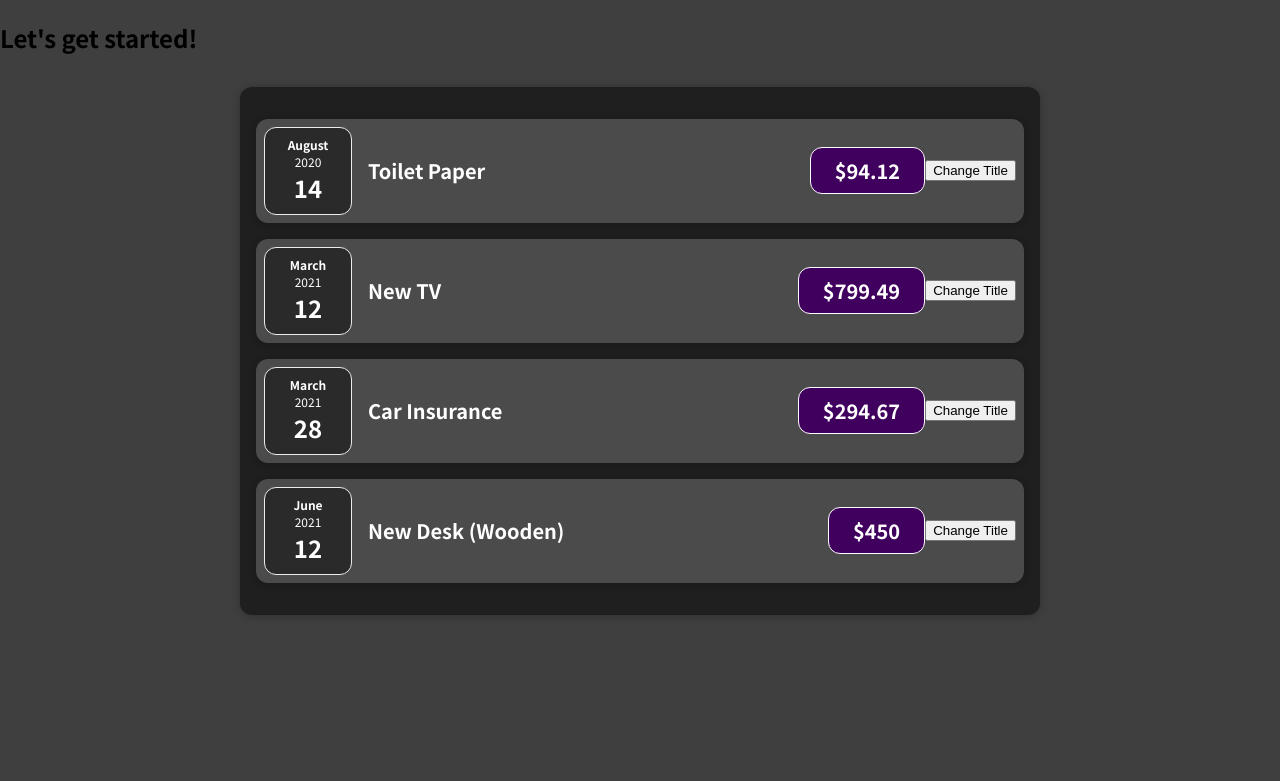
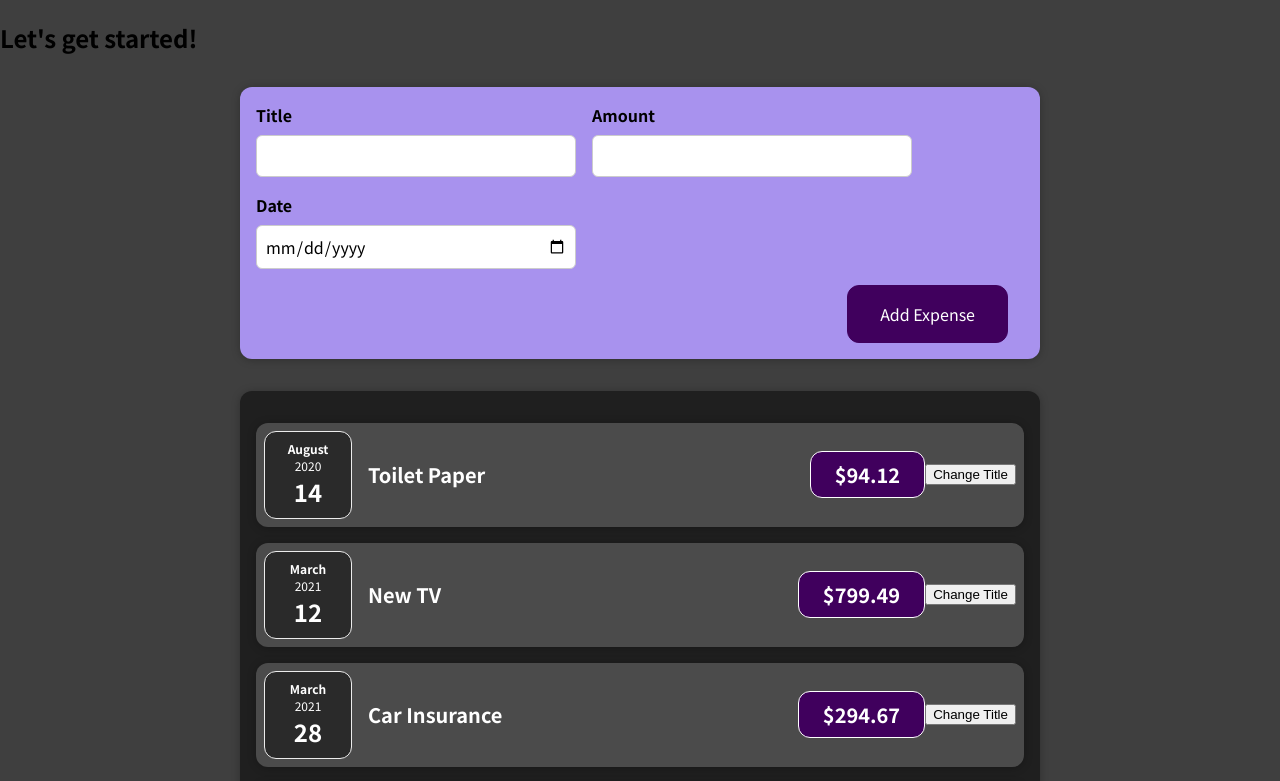
Before and after one commit to svirom/react-learn, a React (Create React App) app in the folder react-complete-guide/: page / in a window 1280 px wide. Shown: the top 781 px of the page. Built offline with nearby package versions, Linux system fonts and the light colour scheme.

Commit message:
useState form

```diff
--- a/react-complete-guide/src/App.js
+++ b/react-complete-guide/src/App.js
@@ -1,4 +1,5 @@
 import React from "react";
+import NewExpense from "./components/NewExpense/NewExpense";
 import Expenses from "./components/Expenses/Expenses";
 
 const App = () => {
@@ -41,6 +42,7 @@ const App = () => {
   return (
     <div>
       <h2>Let's get started!</h2>
+      <NewExpense />
       <Expenses expenses={expenses} />
     </div>
   );
--- a/react-complete-guide/src/components/Expenses/ExpenseItem.js
+++ b/react-complete-guide/src/components/Expenses/ExpenseItem.js
@@ -1,15 +1,16 @@
-import React from 'react';
+import React, { useState } from 'react';
 import ExpenseDate from './ExpenseDate';
 import Card from '../UI/Card';
 import './ExpenseItem.css';
 
 const ExpenseItem = (props) => {
 // function ExpenseItem(props) {
-
-  let title = props.title;
+  const [title, setTitle] = useState(props.title);
+  console.log('ExpenseItem evaluated by React');
 
   const clickHandler = () => {
-    title = 'Updated!';
+    setTitle('Updated!');
+    console.log(title);
   }
 
   return (
--- /dev/null
+++ b/react-complete-guide/src/components/NewExpense/ExpenseForm.css
@@ -0,0 +1,26 @@
+.new-expense__controls {
+  display: flex;
+  flex-wrap: wrap;
+  gap: 1rem;
+  margin-bottom: 1rem;
+  text-align: left;
+}
+
+.new-expense__control label {
+  font-weight: bold;
+  margin-bottom: 0.5rem;
+  display: block;
+}
+
+.new-expense__control input {
+  font: inherit;
+  padding: 0.5rem;
+  border-radius: 6px;
+  border: 1px solid #ccc;
+  width: 20rem;
+  max-width: 100%;
+}
+
+.new-expense__actions {
+  text-align: right;
+}
--- /dev/null
+++ b/react-complete-guide/src/components/NewExpense/ExpenseForm.js
@@ -0,0 +1,62 @@
+import React, { useState } from 'react';
+import "./ExpenseForm.css";
+
+const ExpenseForm = () => {
+  // const [enteredTitle, setEnteredTitle] = useState('');
+  // const [enteredAmount, setEnteredAmount] = useState('');
+  // const [enteredDate, setEnteredDate] = useState('');
+
+  const [userInput, setUserInput] = useState({
+    enteredTitle: '',
+    enteredAmount: '',
+    enteredDate: '',
+  });
+
+  const titleChangeHandler = (event) => {
+    // setEnteredTitle(event.target.value);
+    setUserInput({
+      ...userInput,
+      enteredTitle: event.target.value,
+    });
+  };
+
+  const amountChangeHandler = (event) => {
+    // setEnteredAmount(event.target.value);
+    setUserInput({
+      ...userInput,
+      enteredAmount: event.target.value,
+    });
+  };
+
+  const dateChangeHandler = (event) => {
+    // setEnteredDate(event.target.value);
+    setUserInput({
+      ...userInput,
+      enteredDate: event.target.value,
+    });
+  };
+
+  return (
+    <form>
+      <div className="new-expense__controls">
+        <div className="new-expense__control">
+          <label>Title</label>
+          <input type="text" onChange={titleChangeHandler} />
+        </div>
+        <div className="new-expense__control">
+          <label>Amount</label>
+          <input type="number" min="0.01" step="0.01" onChange={amountChangeHandler} />
+        </div>
+        <div className="new-expense__control">
+          <label>Date</label>
+          <input type="date" min="2019-01-01" max="2022-12-31" onChange={dateChangeHandler} />
+        </div>
+      </div>
+      <div className="new-expense__actions">
+        <button type="submit">Add Expense</button>
+      </div>
+    </form>
+  );
+};
+
+export default ExpenseForm;
--- /dev/null
+++ b/react-complete-guide/src/components/NewExpense/NewExpense.css
@@ -0,0 +1,38 @@
+.new-expense {
+  background-color: #a892ee;
+  padding: 1rem;
+  margin: 2rem auto;
+  width: 50rem;
+  max-width: 95%;
+  border-radius: 12px;
+  text-align: center;
+  box-shadow: 0 1px 8px rgba(0, 0, 0, 0.25);
+}
+
+.new-expense button {
+  font: inherit;
+  cursor: pointer;
+  padding: 1rem 2rem;
+  border: 1px solid #40005d;
+  background-color: #40005d;
+  color: white;
+  border-radius: 12px;
+  margin-right: 1rem;
+}
+
+.new-expense button:hover,
+.new-expense button:active {
+  background-color: #510674;
+  border-color: #510674;
+}
+
+.new-expense button.alternative {
+  color: #220131;
+  border-color: transparent;
+  background-color: transparent;
+}
+
+.new-expense button.alternative:hover,
+.new-expense button.alternative:active {
+  background-color: #ddb3f8;
+}
--- /dev/null
+++ b/react-complete-guide/src/components/NewExpense/NewExpense.js
@@ -0,0 +1,13 @@
+import React from 'react';
+import ExpenseForm from './ExpenseForm';
+import './NewExpense.css';
+
+const NewExpense = () => {
+  return (
+    <div className="new-expense">
+      <ExpenseForm />
+    </div>
+  );
+}
+
+export default NewExpense;
```
